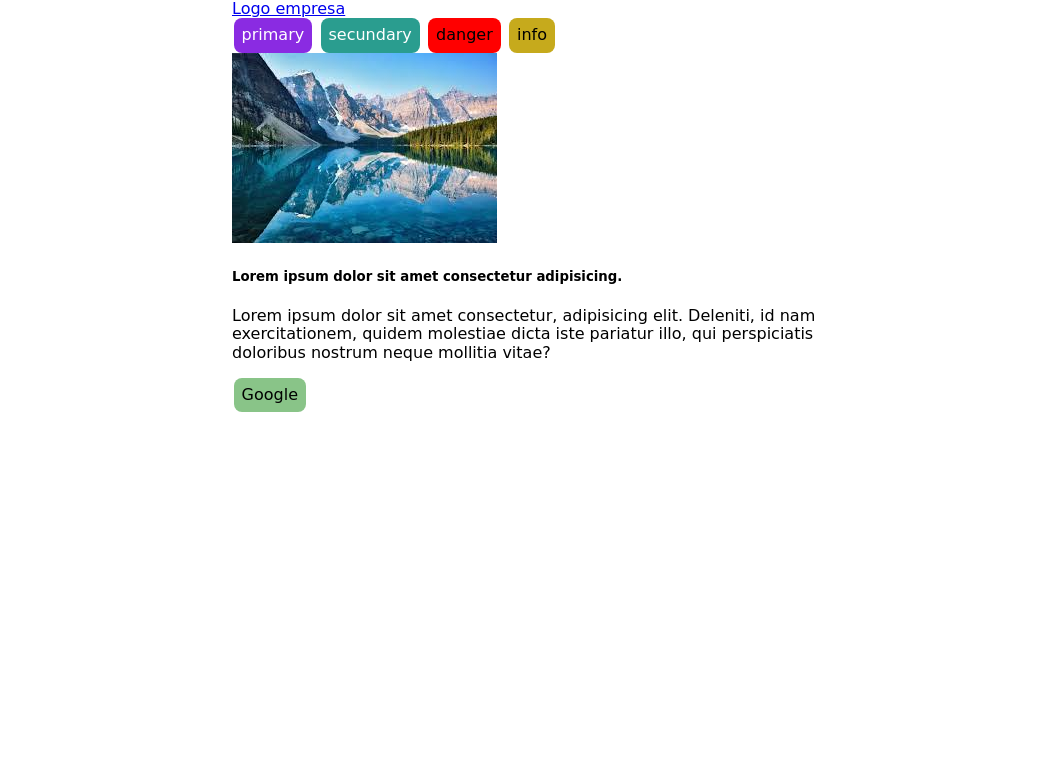
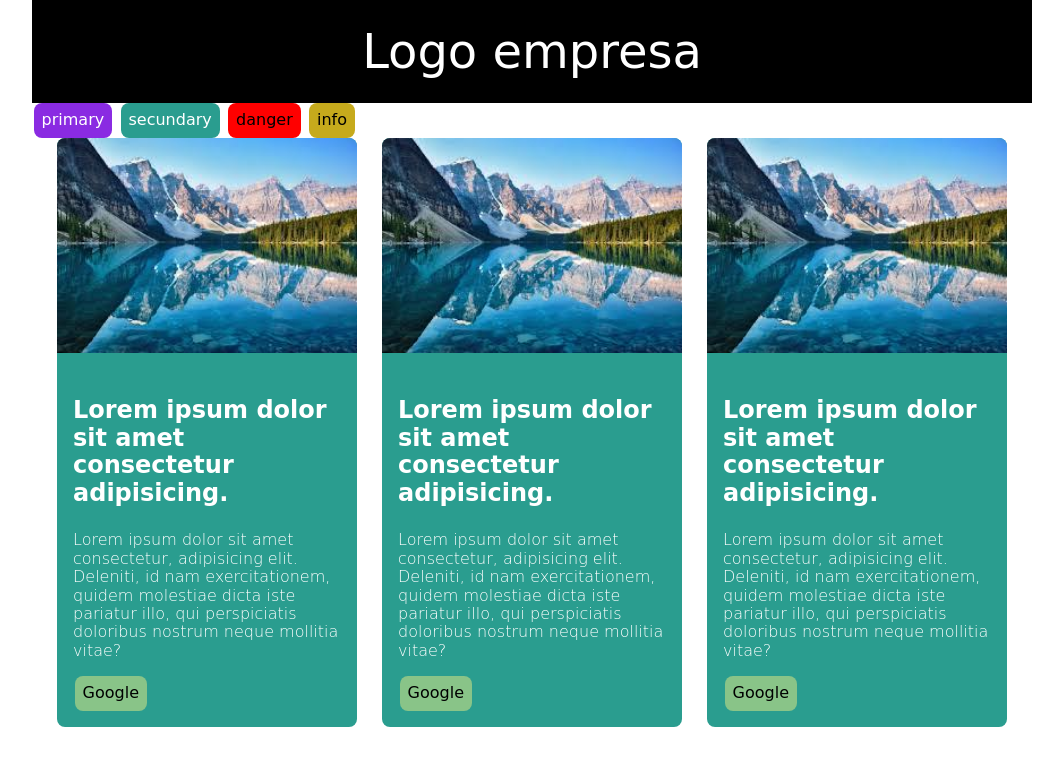
Before and after one commit to x0clous/fundamento-js, a plain HTML site: page index.html in a window 1280 px wide. Shown: the whole page, without its empty margins (108-1171 px from the left). Drawn offline with nearby package versions, Linux system fonts and the light colour scheme; a web font is replaced by a local one.

Commit message:
[FINISHED]: terminamos la practica 2

```diff
--- a/css/style.css
+++ b/css/style.css
@@ -16,7 +16,7 @@ body{
     margin-left: auto;
     margin-right: auto;
     width: 95%;
-    max-width: 600px;
+    max-width: 1000px;
 }
 .btn{
     display: inline-block;
@@ -46,3 +46,39 @@ body{
     color:black;
     background-color:rgb(137, 196, 136);
 }
+.logo{
+    display: block;
+    text-decoration: none;
+    font-size: 3rem;
+    text-align: center;
+    color: white;
+    padding: 0.5em;
+    background-color:black;
+}
+.card{
+    width: 300px;
+    background-color:#2a9d8f;
+    color: white;
+    overflow: hidden; /*Agrega un scroll automaticamente si el tamaño es más grande*/
+    border-radius: 0.5em;
+}
+.card-img{
+    width: 100%;
+}
+.card-body{
+    padding:1em;
+}
+.card-body h5{
+    font-size: 1.5rem;
+    margin: 1em 0;
+    font-weight: 700; /*Que tanto quiero de espesor del color del font*/
+}
+.card-body p{
+    font-weight: 300;
+}
+.articulos{
+    display: flex;
+    flex-direction: row;
+    flex-wrap: wrap;
+    justify-content: space-evenly;
+}
--- a/index.html
+++ b/index.html
@@ -20,7 +20,29 @@
         <a href="#" class="btn btn-danger">danger</a>
         <a href="#" class="btn btn-info">info</a>
     </nav>
-    <section class="container mt-2">
+    <section class="container articulos mt-2">
+        <article class="card">
+            <img src="assets/img/sight.jpeg" alt="" class="card-img">
+            <div class="card-body">
+                <h5>Lorem ipsum dolor sit amet consectetur adipisicing.</h5>
+                <p>
+                    Lorem ipsum dolor sit amet consectetur, adipisicing elit. Deleniti, id nam exercitationem, quidem molestiae dicta iste pariatur illo, qui perspiciatis doloribus nostrum neque mollitia vitae?
+                </p>
+                <a href="https://www.google.com" target="_blank" class="btn btn-success">
+                Google</a>
+            </div>
+        </article>
+        <article class="card">
+            <img src="assets/img/sight.jpeg" alt="" class="card-img">
+            <div class="card-body">
+                <h5>Lorem ipsum dolor sit amet consectetur adipisicing.</h5>
+                <p>
+                    Lorem ipsum dolor sit amet consectetur, adipisicing elit. Deleniti, id nam exercitationem, quidem molestiae dicta iste pariatur illo, qui perspiciatis doloribus nostrum neque mollitia vitae?
+                </p>
+                <a href="https://www.google.com" target="_blank" class="btn btn-success">
+                Google</a>
+            </div>
+        </article>
         <article class="card">
             <img src="assets/img/sight.jpeg" alt="" class="card-img">
             <div class="card-body">
```
